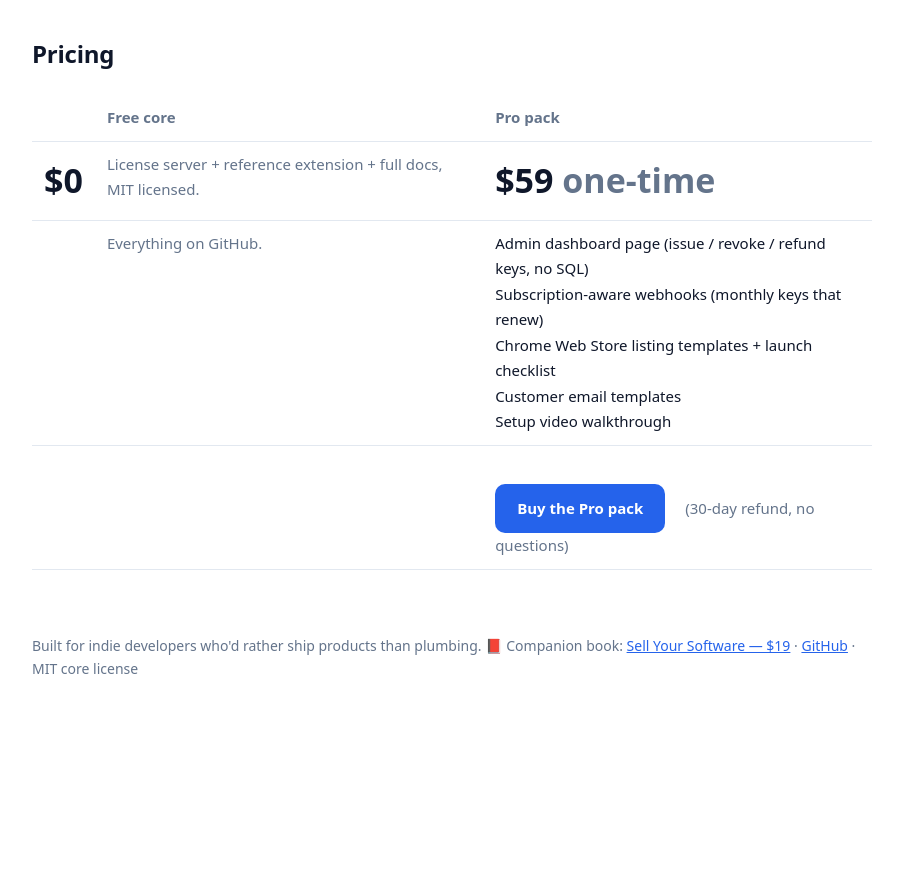
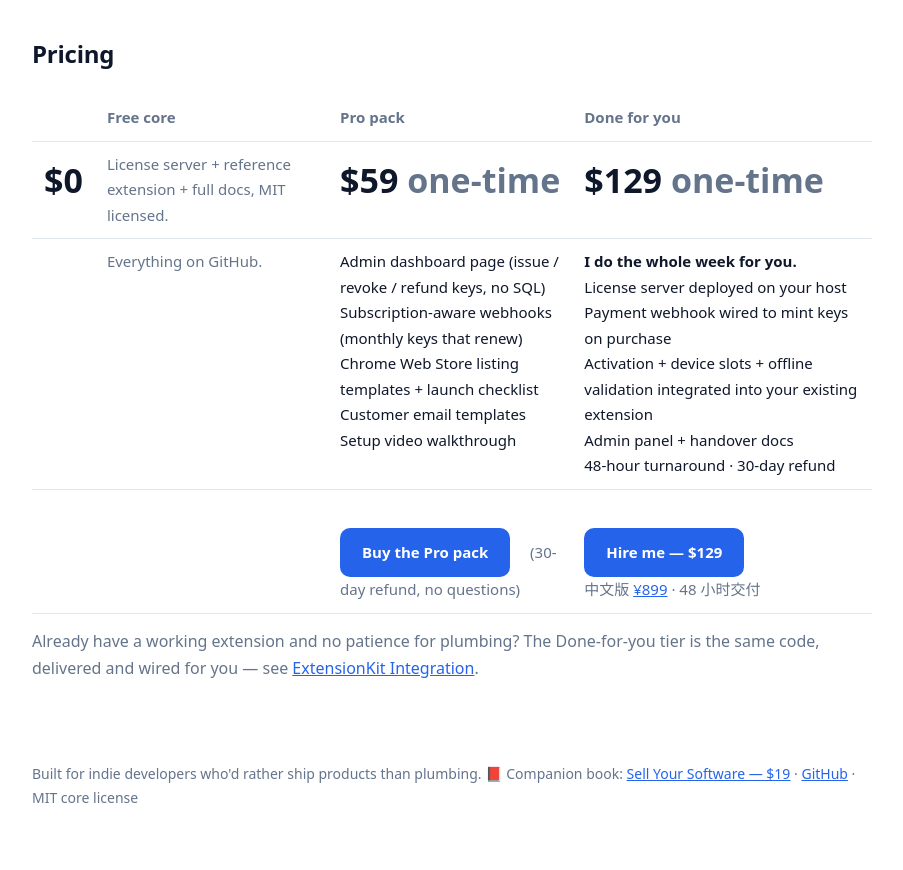
Before and after one commit to difeizheng/extensionkit, a browser extension: page docs/index.html in a window 1280 px wide. Shown: the part 1643-2513 px from the top of the page, without its empty margins (188-1091 px from the left). Before the commit the page ends 2384 px from the top, so only its background shows below. Drawn offline with Linux system fonts and the light colour scheme.

Commit message:
Add Done-for-you service tier to landing page and README

```diff
--- a/docs/index.html
+++ b/docs/index.html
@@ -62,7 +62,7 @@
     <div class="card"><h3>✈️ Offline-first validation</h3><p>Cached HMAC-signed tokens keep users licensed on planes and in tunnels. Silent revalidation, bounded revocation window.</p></div>
     <div class="card"><h3>📱 Device slots, self-serve</h3><p>3 devices per key by default; users free slots themselves. No "please reset my license" emails.</p></div>
     <div class="card"><h3>🧩 Zero dependencies</h3><p>The server is Node built-ins only — no <code>npm install</code>, no supply-chain audit. The extension is vanilla MV3 — no build step.</p></div>
-    <div class="card"><h3>✅ Actually tested</h3><p>9 end-to-end tests: activation limits, token forgery, webhook replay, admin auth. <code>npm test</code> and watch them pass.</p></div>
+    <div class="card"><h3>✅ Actually tested</h3><p>19 end-to-end tests: activation limits, token forgery, webhook replay, admin auth, rate limiting. <code>npm test</code> and watch them pass.</p></div>
     <div class="card"><h3>📘 Deploy in an afternoon</h3><p>Step-by-step guides for Railway/Fly/$4-VPS, Stripe wiring, and customization. MIT licensed core.</p></div>
   </div>
 </section>
@@ -80,11 +80,12 @@ node src/index.js           # → http://localhost:8787  (no npm install)</pre>
 <section id="pricing">
   <h2>Pricing</h2>
   <table>
-    <tr><th></th><th>Free core</th><th>Pro pack</th></tr>
-    <tr><td class="price">$0</td><td class="free">License server + reference extension + full docs, MIT licensed.</td><td class="price">$59 <span class="free">one-time</span></td></tr>
-    <tr><td></td><td class="free">Everything on GitHub.</td><td>Admin dashboard page (issue / revoke / refund keys, no SQL)<br/>Subscription-aware webhooks (monthly keys that renew)<br/>Chrome Web Store listing templates + launch checklist<br/>Customer email templates<br/>Setup video walkthrough</td></tr>
-    <tr><td></td><td></td><td><a class="cta" href="https://zhengdifei.gumroad.com/l/extensionkit-pro">Buy the Pro pack</a> <span class="free">(30-day refund, no questions)</span></td></tr>
+    <tr><th></th><th>Free core</th><th>Pro pack</th><th>Done for you</th></tr>
+    <tr><td class="price">$0</td><td class="free">License server + reference extension + full docs, MIT licensed.</td><td class="price">$59 <span class="free">one-time</span></td><td class="price">$129 <span class="free">one-time</span></td></tr>
+    <tr><td></td><td class="free">Everything on GitHub.</td><td>Admin dashboard page (issue / revoke / refund keys, no SQL)<br/>Subscription-aware webhooks (monthly keys that renew)<br/>Chrome Web Store listing templates + launch checklist<br/>Customer email templates<br/>Setup video walkthrough</td><td><b>I do the whole week for you.</b><br/>License server deployed on your host<br/>Payment webhook wired to mint keys on purchase<br/>Activation + device slots + offline validation integrated into your existing extension<br/>Admin panel + handover docs<br/>48-hour turnaround · 30-day refund</td></tr>
+    <tr><td></td><td></td><td><a class="cta" href="https://zhengdifei.gumroad.com/l/extensionkit-pro">Buy the Pro pack</a> <span class="free">(30-day refund, no questions)</span></td><td><a class="cta" href="https://zhengdifei.gumroad.com/l/extensionkit-integration">Hire me — $129</a><br/><span class="free">中文版 <a href="https://zhengdifei.gumroad.com/l/extensionkit-integration-cn">¥899</a> · 48 小时交付</span></td></tr>
   </table>
+  <p class="free" style="margin-top:14px">Already have a working extension and no patience for plumbing? The Done-for-you tier is the same code, delivered and wired for you — see <a href="https://zhengdifei.gumroad.com/l/extensionkit-integration">ExtensionKit Integration</a>.</p>
 </section>
 
 <footer>
```
Also changed, not shown: README.md.
